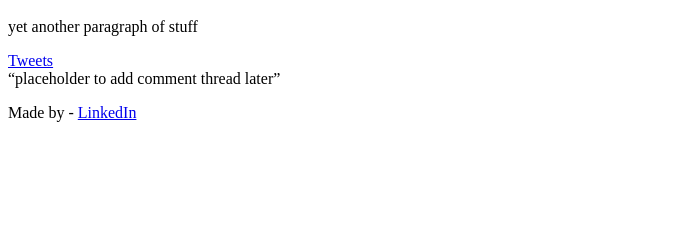
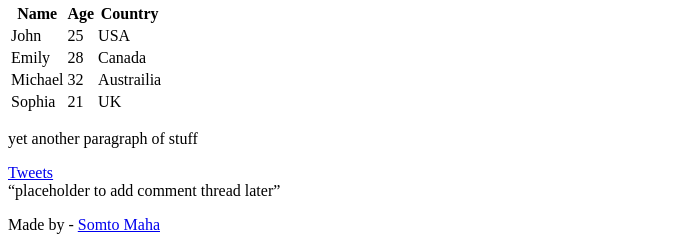
Before and after one commit to somtomaha/My_First_Portfolio, a plain HTML site: page html_basic/index.html in a window 1280 px wide. Shown: the part 1087-1337 px from the top of the page, without its empty margins (0-690 px from the left). Before the commit the page ends 1225 px from the top, so only its background shows below. Drawn offline with Linux system fonts and the light colour scheme; files whose address does not match are found by name.

Commit message:
added the table to the index file

```diff
--- a/html_basic/index.html
+++ b/html_basic/index.html
@@ -31,6 +31,40 @@
             <a href="https://www.alxafrica.com/">
                 <img src="C:\Users\somto\Documents\My_First_Portfolio\html_basic\ALX-Logo-07.png" alt="ALx Logo">
             </a>
+
+            <article>
+                <table style="border: 1pt; solid black;">
+                    <thead>
+                        <tr>
+                            <th>Name</th>
+                            <th>Age</th>
+                            <th>Country</th>
+                        </tr>
+                    </thead>
+                    <tbody>
+                        <tr>
+                            <td>John</td>
+                            <td>25</td>
+                            <td>USA</td>
+                        </tr>
+                        <tr>
+                            <td>Emily</td>
+                            <td>28</td>
+                            <td>Canada</td>
+                        </tr>
+                        <tr>
+                            <td>Michael</td>
+                            <td>32</td>
+                            <td>Austrailia</td>
+                        </tr>
+                        <tr>
+                            <td>Sophia</td>
+                            <td>21</td>
+                            <td>UK</td>
+                        </tr>
+                    </tbody>
+                </table>
+            </article>
             <p>yet another paragraph of stuff</p>
             <a href="/tweets.html">Tweets</a>
         </article>
@@ -38,7 +72,7 @@
     </main>
     <footer>
         <p>
-            Made by <YOUR Somtochukwu Maha> - <a href="www.linkedin.com/in/somtomaha" target="_blank">LinkedIn</a>
+            Made by <YOUR Somtochukwu Maha> - <a href="www.linkedin.com/in/somtomaha" target="_blank">Somto Maha</a>
         </p>
     </footer>
 
```
Also changed, not shown: html_basic/tweets.html (+1 -1 lines).
